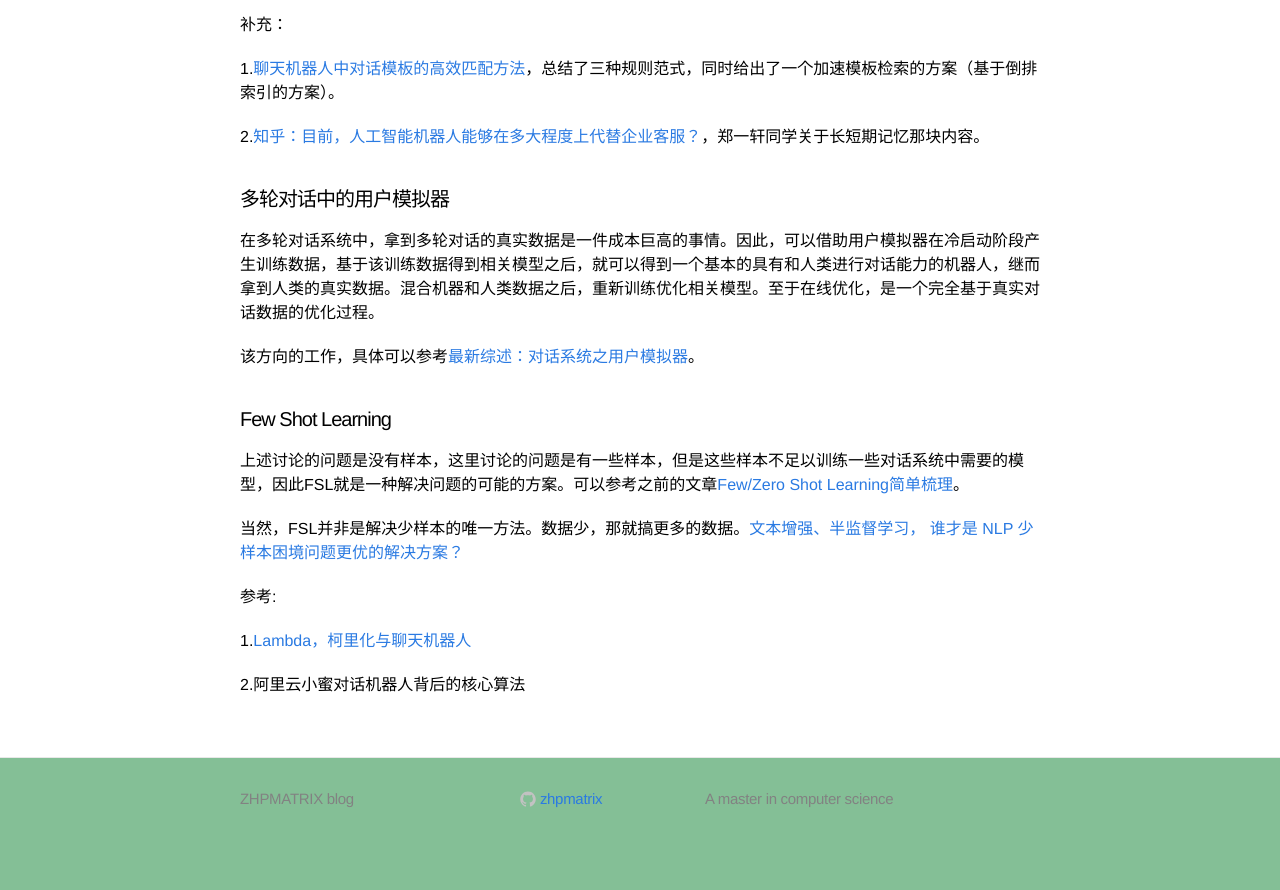
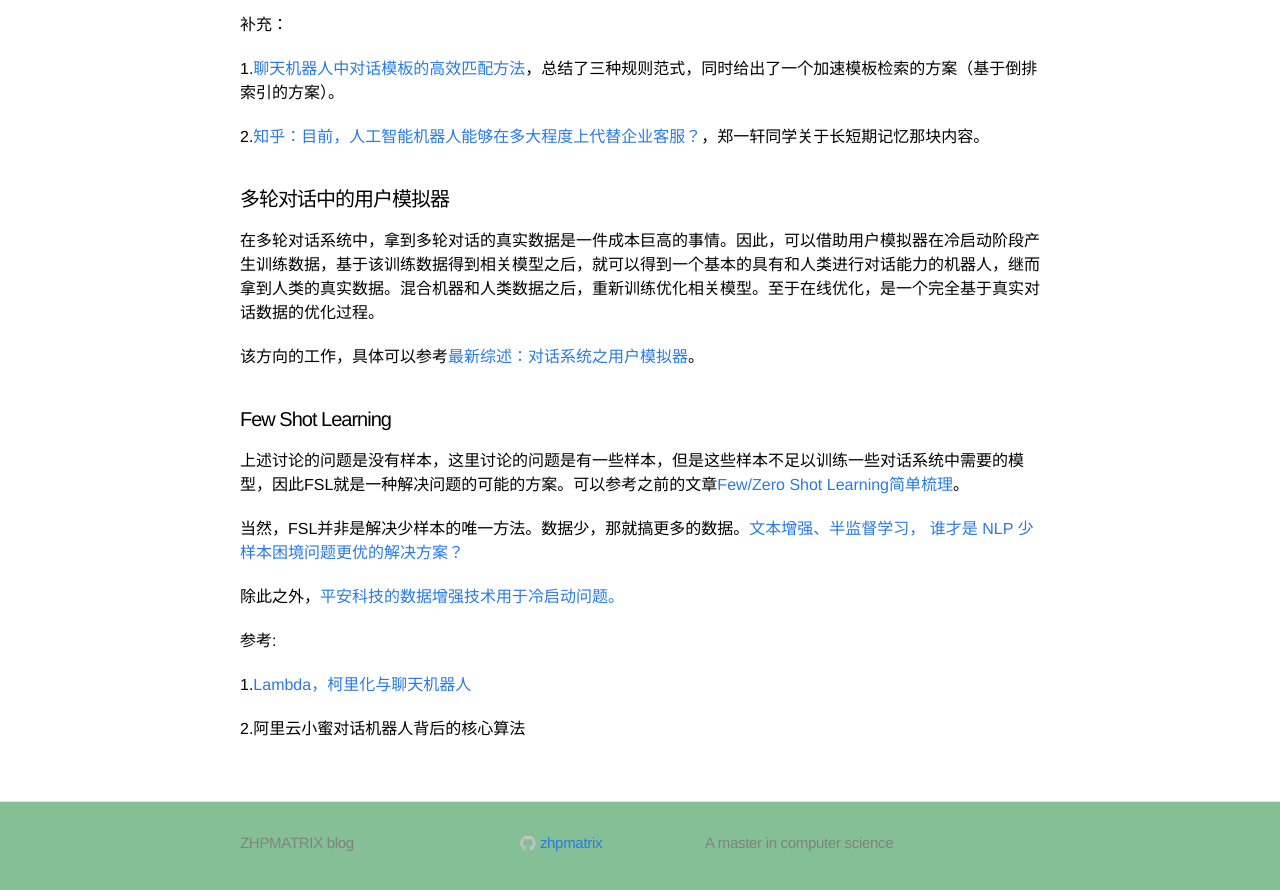
Before and after one commit to zhpmatrix/zhpmatrix.github.io, a Jekyll site: the page built from _posts/2020-06-26-cold-start-in-dialogue.md, in a window 1280 px wide and 900 px high, scrolled down 1422 px. Shown: the top 890 px of the window. Built offline with Jekyll 4.4.1, drawn with Linux system fonts in a browser that asks for light colours; comment, search, counter and statistics services are not loaded; before the commit the page ends 2278 px from its top, so only the background shows below that.

Commit message:
add new ref

```diff
--- a/_posts/2020-06-26-cold-start-in-dialogue.md
+++ b/_posts/2020-06-26-cold-start-in-dialogue.md
@@ -65,6 +65,7 @@ distance.edit_distance('中国的首都', '中国的首都在哪')
 2.[知乎：目前，人工智能机器人能够在多大程度上代替企业客服？](https://www.zhihu.com/question/42988490/answer/153685380?utm_source=wechat_session&utm_medium=social&s_s_i=T8t%2BkZBClNuN%2FxlGmH%2FFbC1oUw6vIlOGjjPwhUdG7QA%3D&s_r=1&from=singlemessage)，郑一轩同学关于长短期记忆那块内容。
 
 
+
 #### 多轮对话中的用户模拟器
 
 在多轮对话系统中，拿到多轮对话的真实数据是一件成本巨高的事情。因此，可以借助用户模拟器在冷启动阶段产生训练数据，基于该训练数据得到相关模型之后，就可以得到一个基本的具有和人类进行对话能力的机器人，继而拿到人类的真实数据。混合机器和人类数据之后，重新训练优化相关模型。至于在线优化，是一个完全基于真实对话数据的优化过程。
@@ -77,6 +78,8 @@ distance.edit_distance('中国的首都', '中国的首都在哪')
 
 当然，FSL并非是解决少样本的唯一方法。数据少，那就搞更多的数据。[⽂本增强、半监督学习， 谁才是 NLP 少样本困境问题更优的解决⽅案？](https://cloud.tencent.com/developer/article/1648459)
 
+除此之外，[平安科技的数据增强技术用于冷启动问题。](https://zhuanlan.zhihu.com/p/112877845)
+
 参考:
 
 1.[Lambda，柯里化与聊天机器人](https://zhuanlan.zhihu.com/p/100084125)
```
